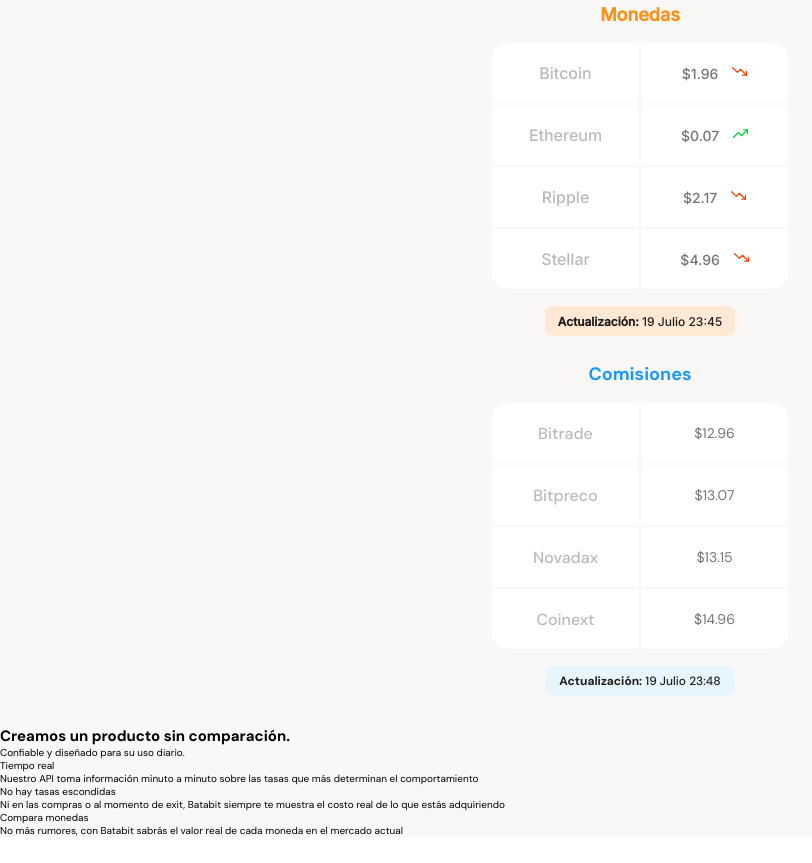
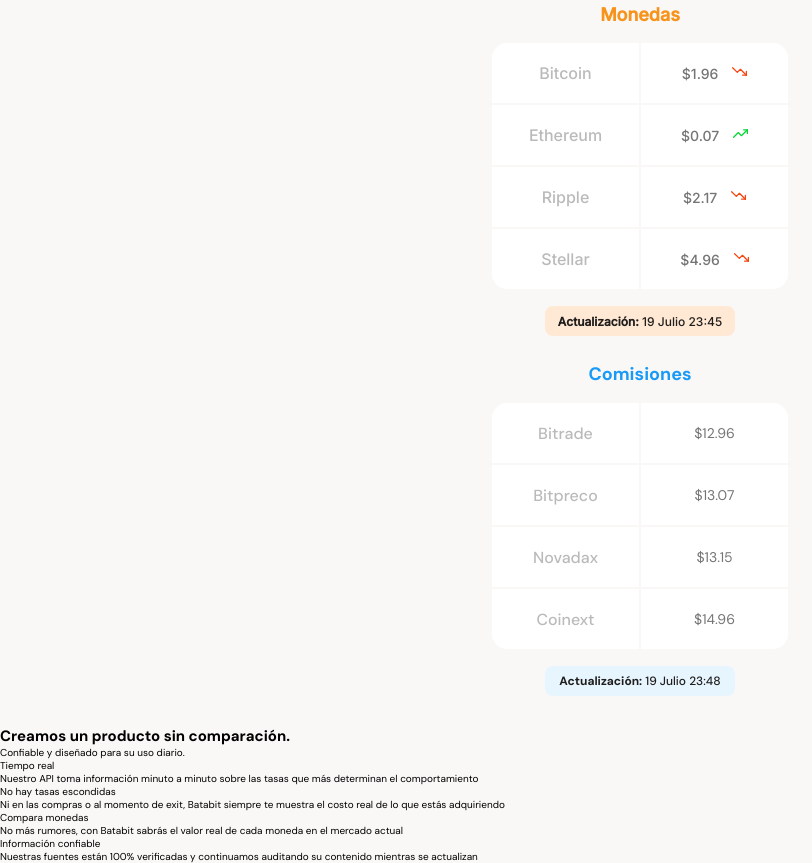
Before and after one commit to laroccagabriela/curso-mobile-first, a plain HTML site: page index.html in a window 1280 px wide. Shown: the part 763-1626 px from the top of the page, without its empty margins (0-812 px from the left). Before the commit the page ends 1600 px from the top, so only its background shows below. Drawn offline with Linux system fonts and the light colour scheme.

Commit message:
add section structure check

```diff
--- a/index.html
+++ b/index.html
@@ -111,6 +111,14 @@
                 </article>
             </section>
 
+            <section class="product-cards--container">
+                <article class="product-detail--card">
+                    <span class="check"></span>
+                    <p class="product--card-title">Información confiable</p>
+                    <p class="product--card-body">Nuestras fuentes están 100% verificadas y continuamos auditando su contenido mientras se actualizan</p>
+                </article>
+            </section>
+
         </section>
         <section></section>
         <section></section>
```
